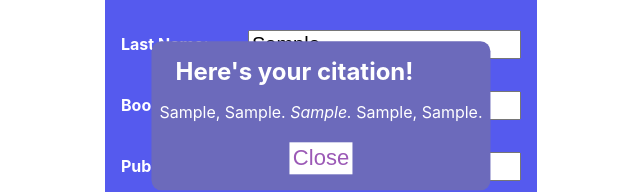
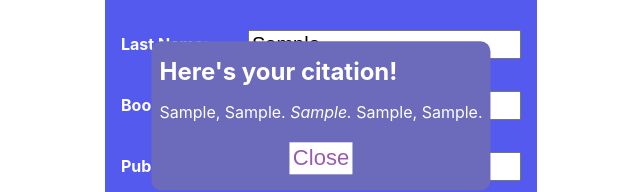
Before and after one commit to rayjay00/mla-apa-react-citation-generator, a React (Create React App) app: page / in a window 1280 px wide. Both pictures are taken after typing "Sample", "Sample", "Sample", "Sample", "Sample", "Sample" into the empty fields and a click on the button "Submit". Shown: the part 284-476 px from the top of the page, without its empty margins (319-959 px from the left). Built offline with nearby package versions, Linux system fonts and the light colour scheme.

Commit message:
styling update

```diff
--- a/src/Modal.jsx
+++ b/src/Modal.jsx
@@ -17,7 +17,6 @@ const StyledModal = styled.div`
 export const StyledListHeading = styled.h2`
   color: white;
   display: inline;
-  padding-left: 1rem;
 `;
 
 const Modal = ({ modalClosed, citation, style }) => {
```
